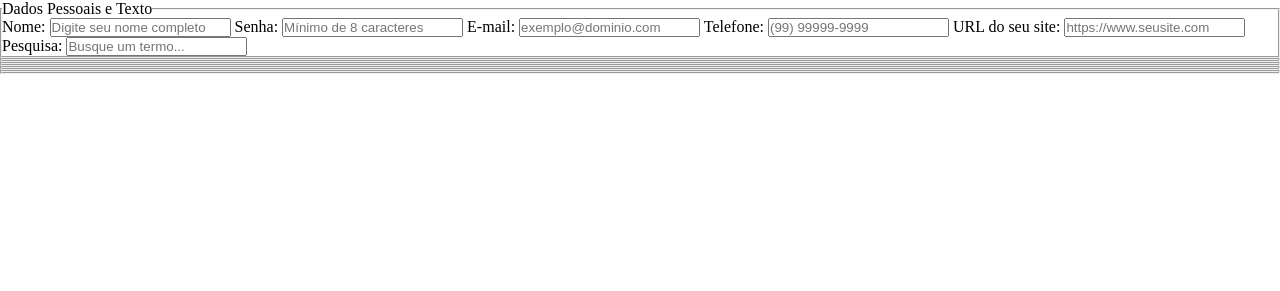
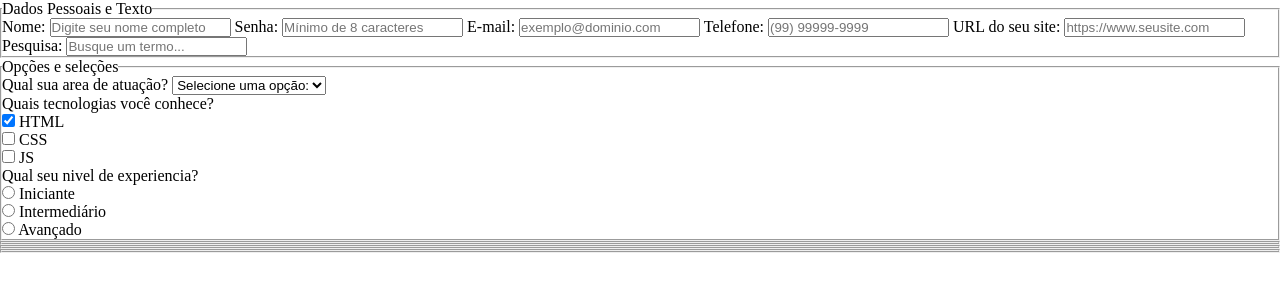
Before and after one commit to migueldinois/HTML-Inputs, a website: page index.html in a window 1280 px wide. Shown: the part 59-350 px from the top of the page. Drawn offline with Linux system fonts and the light colour scheme.

Commit message:
Adicionados partes de checkbox e radio

```diff
--- a/index.html
+++ b/index.html
@@ -24,6 +24,8 @@
                 </fieldset>
             </section>
 
+
+            <!-- Formulario dados pessoais -->
             <section class="form-section">
                 <fieldset class="form-group">
                     <!-- Legenda para o grupo de itens do formulário -->
@@ -34,8 +36,8 @@
                         required minlength="3" />
 
                     <label for="senha" class="form-label">Senha:</label>
-                    <input type="password" id="nome" name="nome" class="form-input" placeholder="Mínimo de 8 caracteres"
-                        required minlength="8">
+                    <input type="password" id="senha" name="senha" class="form-input"
+                        placeholder="Mínimo de 8 caracteres" required minlength="8">
 
                     <label for="email" class="form-label">E-mail:</label>
                     <input type="email" id="email" name="email" class="form-input" placeholder="exemplo@dominio.com"
@@ -53,10 +55,56 @@
                 </fieldset>
             </section>
 
+            <!-- Opções e seleções -->
             <section class="form-section">
                 <fieldset class="form-group">
+                    <legend class="form-group-title">Opções e seleções</legend>
+                    <label for="area" class="form-label">Qual sua area de atuação?</label>
+                    <select id="area" name="area" class="form-select">
+                        <!-- Opções do select -->
+                        <option value="">Selecione uma opção:</option>
+                        <option value="frontend-option">Front-end</option>
+                        <option value="backend-option">Back-end</option>
+                        <option value="fullstack-option">Full Stack</option>
+                        <option value="devops-option">DevOps</option>
+                    </select>
+
+                    <!-----------------------Opções------------------------>
+                    <p class="check-box">Quais tecnologias você conhece?</p>
+                    <div class="form-check">
+                        <input checked type="checkbox" name="tecnologia" id="HTML" value="html">
+                        <label for="html">HTML</label>
+                    </div>
+                    <div class="form-check">
+                        <input type="checkbox" name="tecnologia" id="CSS" value="css">
+                        <label for="css">CSS</label>
+                    </div>
+                    <div class="form-check">
+                        <input type="checkbox" name="tecnologia" id="JS" value="js">
+                        <label for="JS">JS</label>
+                    </div>
+
+
+                    <p class="check-box"> Qual seu nivel de experiencia?</p>
+
+                    <div class="formcheck">
+                        <input type="radio" name="experiencia" id="Iniciante">
+                        <label for="Iniciante">Iniciante</label>
+                    </div>
+
+                    <div class="formcheck">
+                        <input type="radio" name="experiencia" id="Intermediario">
+                        <label for="Intermediario">Intermediário</label>
+                    </div>
+
+                    <div class="formcheck">
+                        <input type="radio" name="experiencia" id="Avancado">
+                        <label for="Avancado">Avançado</label>
+                    </div>
+
                 </fieldset>
             </section>
+
 
             <section class="form-section">
                 <fieldset class="form-group">
```
